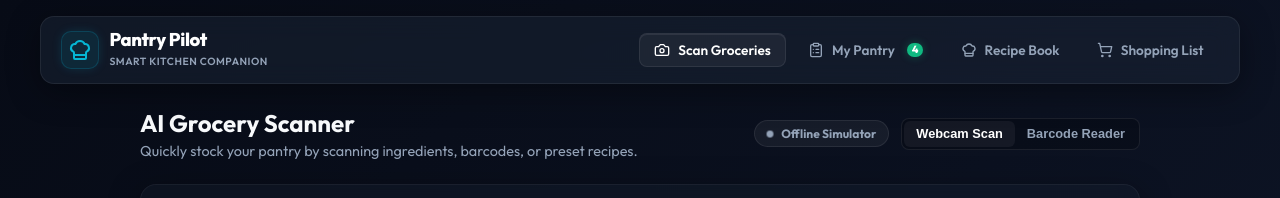
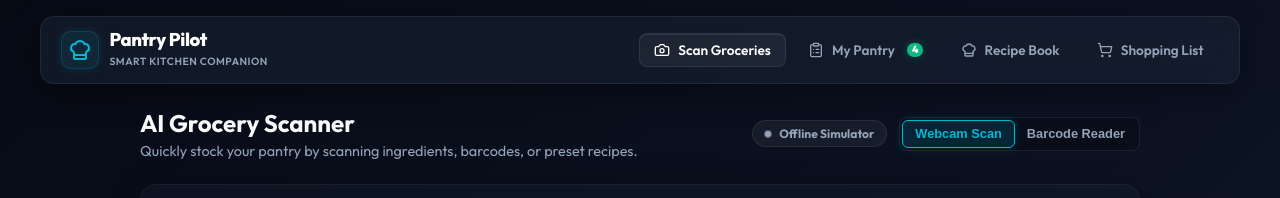
Before and after one commit to kyau95/pantry-pilot, a Svelte app: page / in a window 1280 px wide. Shown: the top 198 px of the page. Built offline with nearby package versions, Linux system fonts and the light colour scheme; no server answers.

Commit message:
Standardize color scheme role system across all application tabs

```diff
--- a/src/components/CameraScanner.svelte
+++ b/src/components/CameraScanner.svelte
@@ -497,8 +497,10 @@
   }
 
   .mode-btn.active {
-    background: rgba(255, 255, 255, 0.05);
-    color: #fff;
+    background: rgba(6, 182, 212, 0.15);
+    border: 1px solid var(--color-cyan);
+    color: var(--color-cyan);
+    box-shadow: 0 0 10px rgba(6, 182, 212, 0.2);
   }
 
   .hidden-canvas {
--- a/src/components/PantryList.svelte
+++ b/src/components/PantryList.svelte
@@ -197,7 +197,7 @@
     </div>
 
     <div class="header-actions">
-      <button class="btn btn-emerald btn-sm" onclick={() => isAddingManual = !isAddingManual}>
+      <button class="btn btn-cyan btn-sm" onclick={() => isAddingManual = !isAddingManual}>
         <Plus size={16} />
         <span>{isAddingManual ? 'Close Form' : 'Add Item'}</span>
       </button>
@@ -385,8 +385,8 @@
 
   .search-input:focus {
     outline: none;
-    border-color: var(--color-emerald);
-    box-shadow: 0 0 10px rgba(16, 185, 129, 0.15);
+    border-color: var(--color-cyan);
+    box-shadow: 0 0 10px rgba(6, 182, 212, 0.15);
   }
 
   .category-pills {
@@ -420,10 +420,10 @@
   }
 
   .pill-btn.active {
-    background: var(--color-emerald);
-    border-color: var(--color-emerald);
-    color: #fff;
-    box-shadow: 0 0 10px rgba(16, 185, 129, 0.3);
+    background: rgba(6, 182, 212, 0.15);
+    border-color: var(--color-cyan);
+    color: var(--color-cyan);
+    box-shadow: 0 0 10px rgba(6, 182, 212, 0.2);
   }
 
   .inventory-grid {
```
